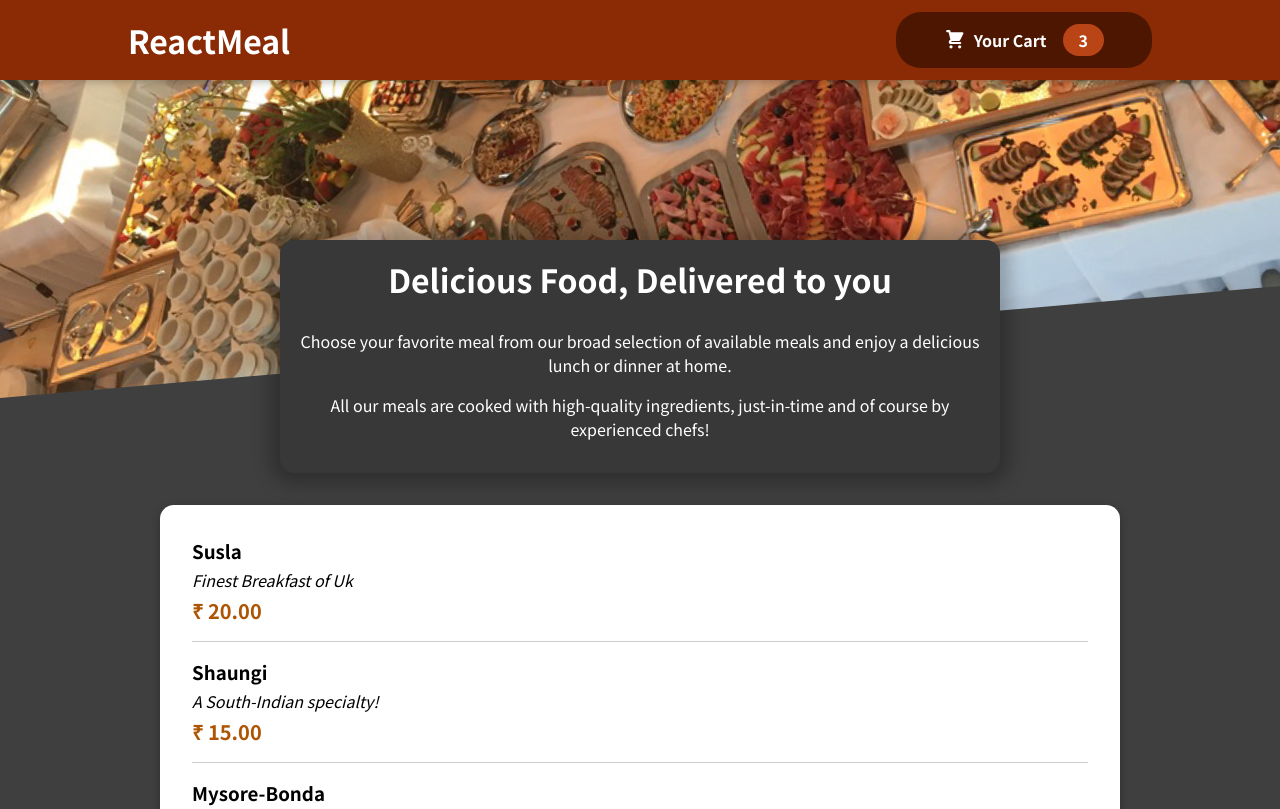
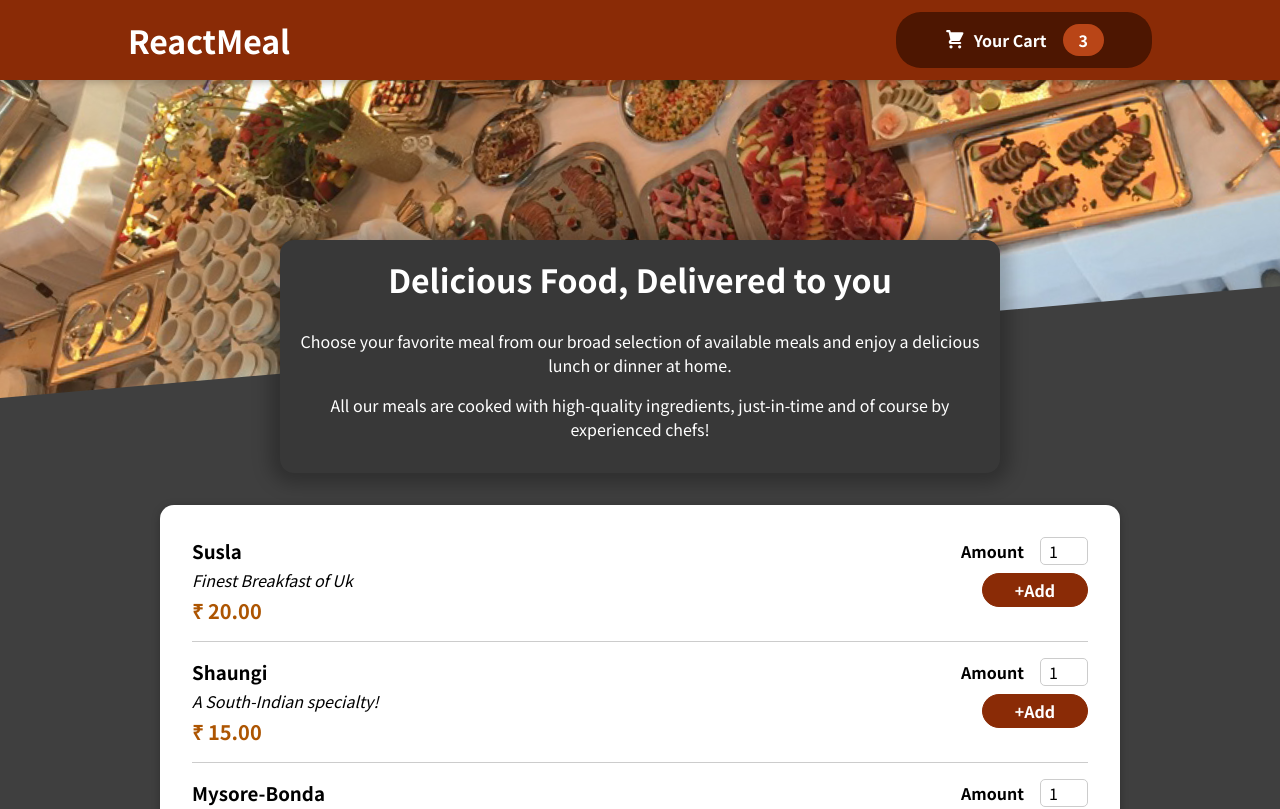
Before and after one commit to RavindraNbiradar/food-order-app, a React (Create React App) app: page / in a window 1280 px wide. Shown: the top 809 px of the page. Built offline with nearby package versions, Linux system fonts and the light colour scheme.

Commit message:
adding form 'adding button'

```diff
--- a/src/components/Meals/MealItem/MealItem.js
+++ b/src/components/Meals/MealItem/MealItem.js
@@ -1,5 +1,5 @@
 import classes from './MealItem.module.css';
-
+import MealItemForm from './MealItemForm';
 const MealItem = (props) => {
   const price =  `₹ ${props.price.toFixed(2)}`;
     return (
@@ -9,6 +9,9 @@
         <div className={classes.description}>{props.description}</div>
         <div className={classes.price}>{price}</div>
       </div>
+      <div>
+        <MealItemForm />
+      </div>
     </li>
   );
 };
--- /dev/null
+++ b/src/components/Meals/MealItem/MealItemForm.js
@@ -0,0 +1,20 @@
+import classes from './MealItemForm.module.css';
+import Input from '../../UI/Input';
+
+const MealItemForm = (props) => {
+    return(
+        <form className={classes.form}>
+            <Input label='Amount' input={{
+                id: 'amount',
+                type: 'number',
+                min: '1',
+                max:'5',
+                step:'1',
+                defaultValue:'1',
+            }} />
+            <button>+Add</button>
+        </form>
+    )
+};
+
+export default MealItemForm;
--- /dev/null
+++ b/src/components/Meals/MealItem/MealItemForm.module.css
@@ -0,0 +1,20 @@
+.form {
+    text-align: right;
+  }
+
+  .form button {
+    font: inherit;
+    cursor: pointer;
+    background-color: #8a2b06;
+    border: 1px solid #8a2b06;
+    color: white;
+    padding: 0.25rem 2rem;
+    border-radius: 20px;
+    font-weight: bold;
+  }
+
+  .form button:hover,
+  .form button:active {
+    background-color: #641e03;
+    border-color: #641e03;
+  }
--- /dev/null
+++ b/src/components/UI/Input.js
@@ -0,0 +1,13 @@
+import classes from './Input.module.css';
+
+const Input = (props) => {
+    return (
+        <div className={classes.input}>
+            <label htmlFor={props.input.id}>{props.label}</label>
+            <input {...props.input} />
+        </div>
+    )
+
+};
+
+export default Input;
--- /dev/null
+++ b/src/components/UI/Input.module.css
@@ -0,0 +1,18 @@
+.input {
+    display: flex;
+    align-items: center;
+    margin-bottom: 0.5rem;
+  }
+
+  .input label {
+    font-weight: bold;
+    margin-right: 1rem;
+  }
+
+  .input input {
+    width: 3rem;
+    border-radius: 5px;
+    border: 1px solid #ccc;
+    font: inherit;
+    padding-left: 0.5rem;
+  }
```
